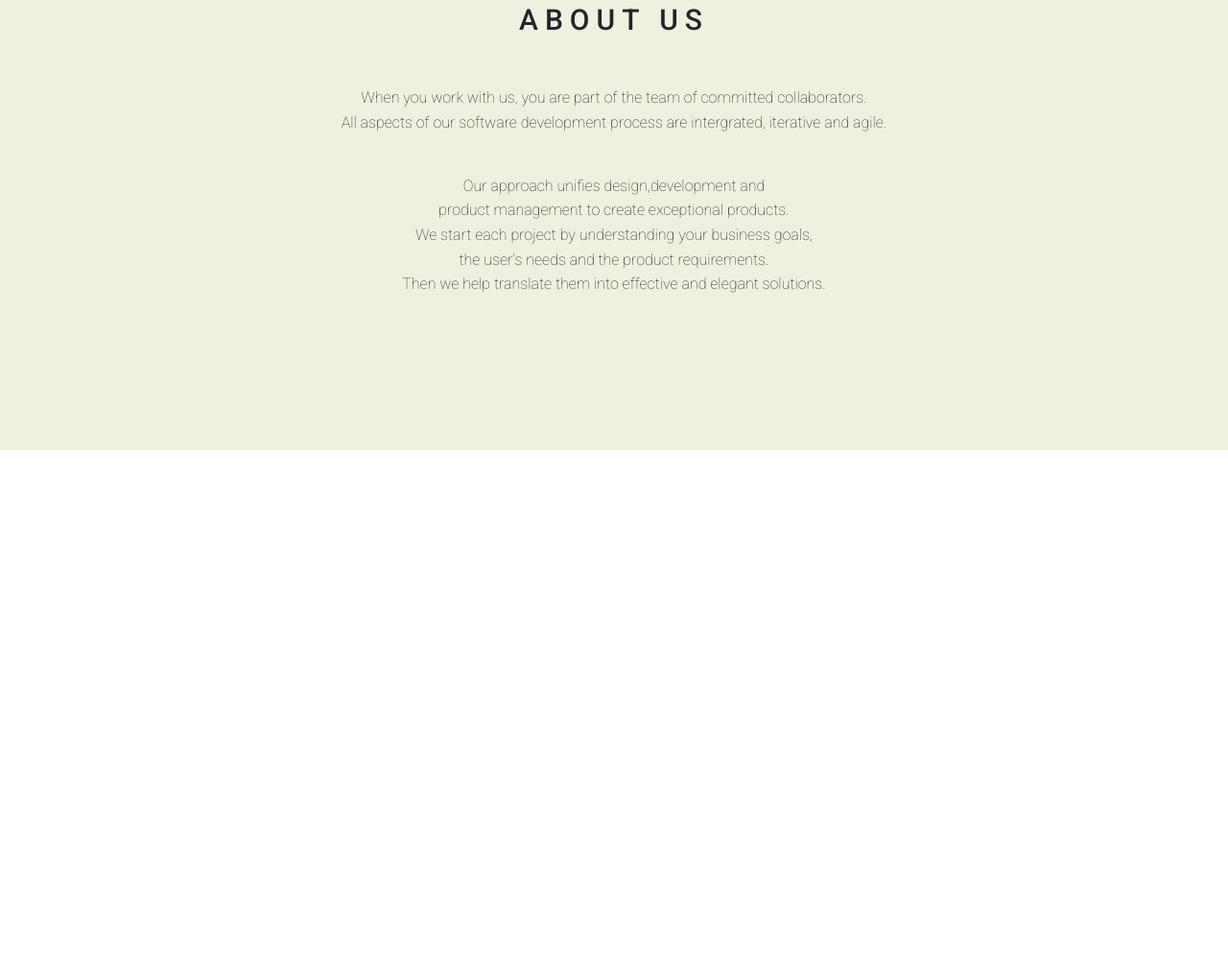
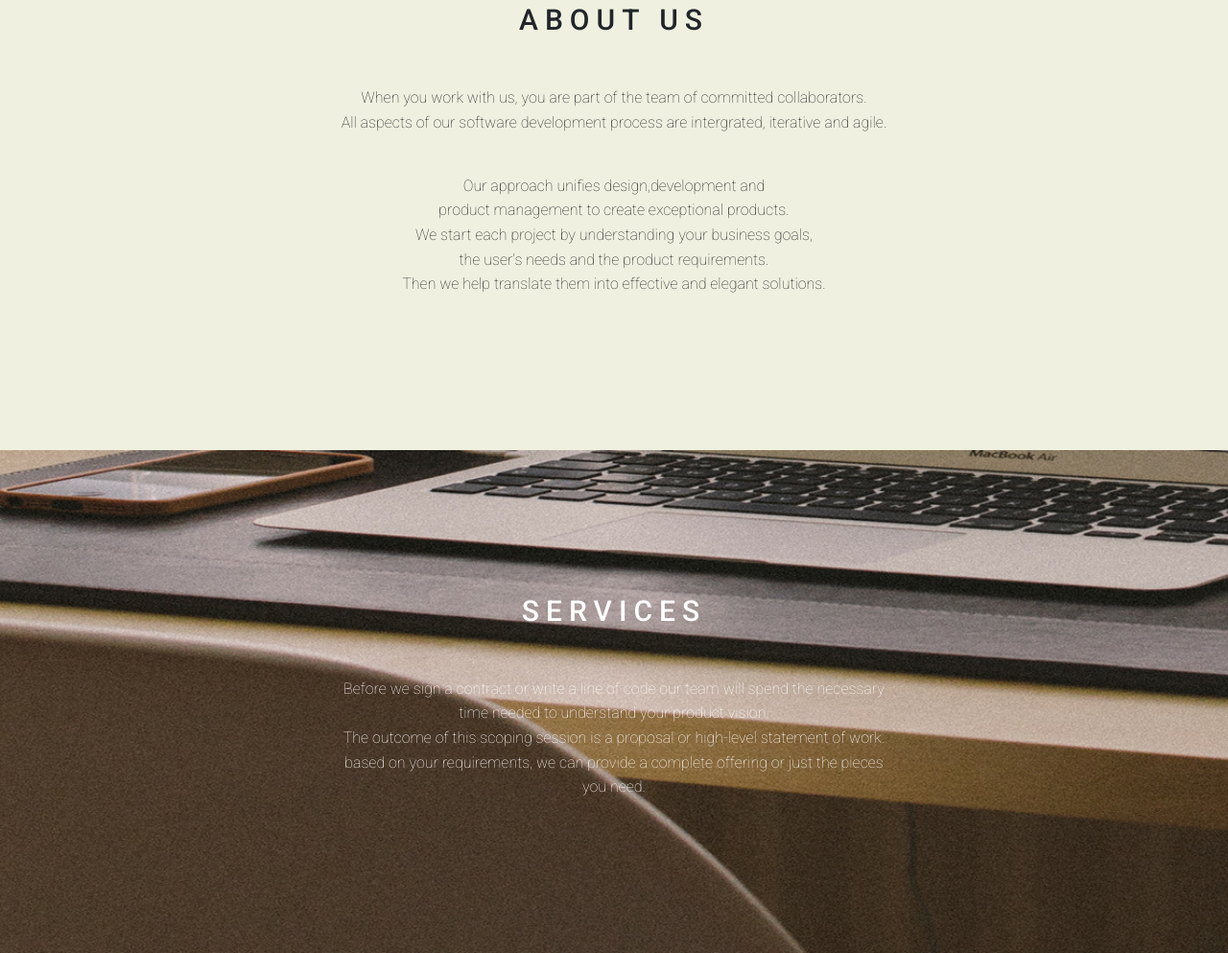
Before and after one commit to imekenye/Delani-studio, a plain HTML site: page index.html in a window 1280 px wide. Shown: the part 947-1940 px from the top of the page at 96% size. Before the commit the page ends 1416 px from the top, so only its background shows below. Drawn offline with Linux system fonts and the light colour scheme.

Commit message:
Add services section

```diff
--- a/index.html
+++ b/index.html
@@ -31,6 +31,14 @@
         the user's needs and the product requirements.<br>Then we help translate them into effective and elegant solutions.</p></div>
         </div>
     </section>
+    <section>
+        <div class="services d-flex flex-column text-center justify-content-center align-items-center">
+            <div class="services__heading"><h2>SERVICES</h2></div>
+            <div class="services__text"><p>
+                Before we sign a contract or write a line of code our team will spend the necessary<br>time needed to understand your product vision.<br>The outcome of this scoping session is a proposal or high-level statement of work.<br>based on your requirements, we can provide a complete offering or just the pieces<br>you need.
+            </p></div>
+        </div>
+    </section>
    <script src="js/jquery-3.3.1.min.js"></script>
    <script src="js/bootstrap.bundle.min.js"></script>
    <script src="js/script.js"></script>
--- a/scss/main.scss
+++ b/scss/main.scss
@@ -50,3 +50,23 @@ header {
         font-weight: 100;
     }
 }
+
+// SERVICES SECTION
+
+.services {
+    background-image: url('/assets/backgrounds/s_image.jpg');
+    background-size: cover;
+    padding:15rem 0;
+    color: white;
+    &__heading h2{
+        font-size: 3rem;
+        text-transform: uppercase;
+        letter-spacing: .7rem;
+        margin-bottom: 5rem;
+    }
+    &__text p{
+        line-height: 1.6;
+        font-size: 1.6rem;
+        font-weight: 100;
+    }
+}
```
Also changed, not shown: css/main.css, 1 other file.
